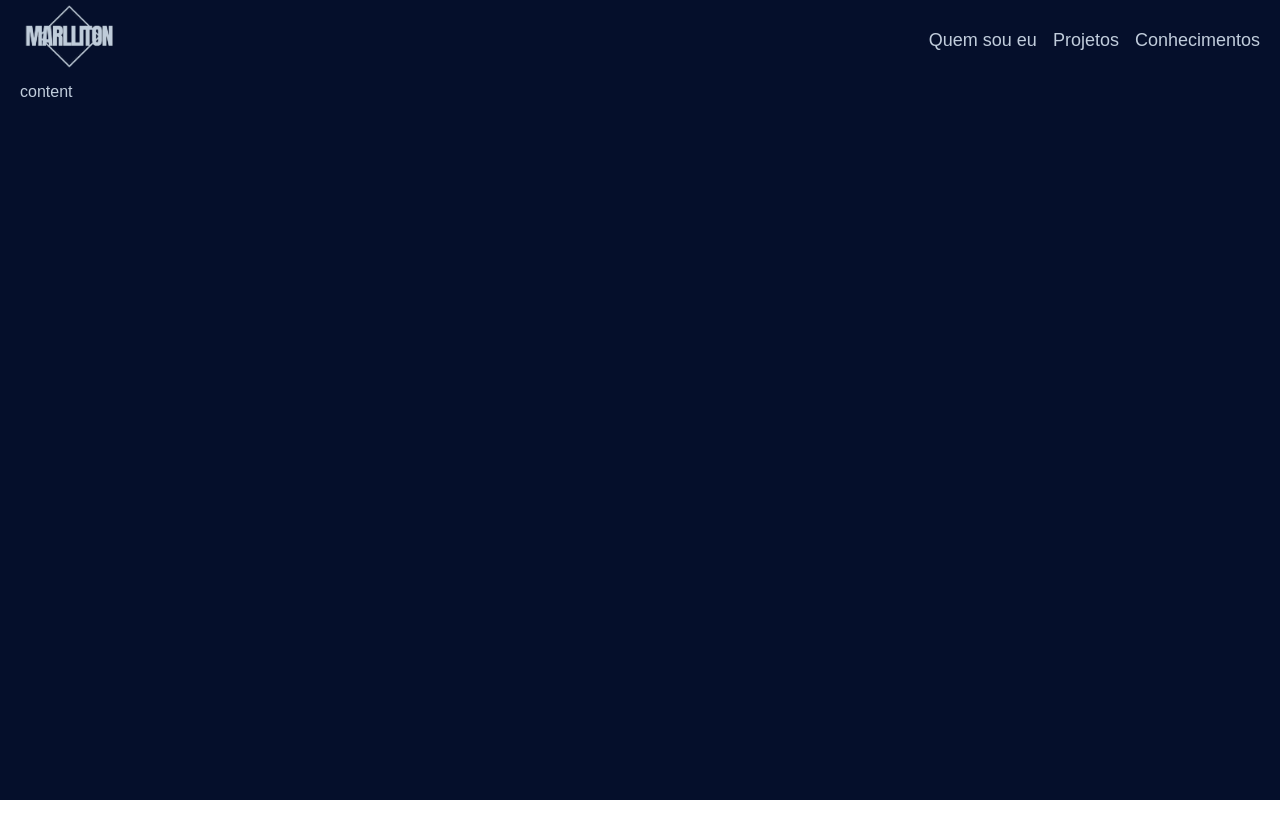
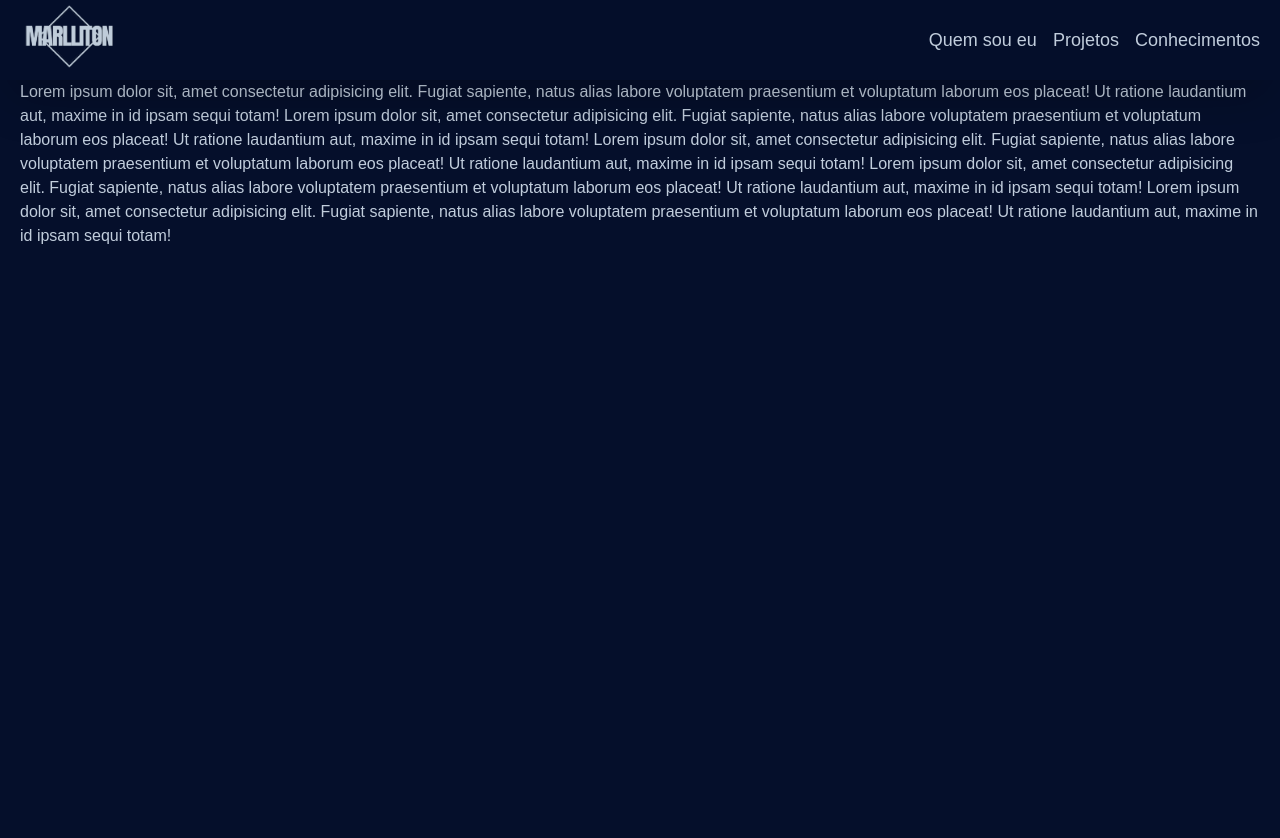
Before and after one commit to Marlliton/Portfolio, a Next.js app: page / in a window 1280 px wide. Shown: the top 838 px of the page. Before the commit the page ends 800 px from the top, so only its background shows below. Built offline with nearby package versions, Linux system fonts and the light colour scheme.

Commit message:
primeiro commit na refatoração do layout

```diff
--- a/src/components/main/Layout.tsx
+++ b/src/components/main/Layout.tsx
@@ -11,7 +11,7 @@ export function Layout(props: LayoutProps) {
   return (
     <div
       className={`
-      flex items-center flex-col w-full px-5 gap-4 h-screen bg-dark text-white pt-20 ${
+      flex items-center flex-col w-full px-5 gap-4 bg-dark text-white pt-20 scrollbar ${
         props?.className ?? ""
       }
   `}
--- a/src/components/template/Header/index.tsx
+++ b/src/components/template/Header/index.tsx
@@ -1,10 +1,12 @@
-import React, { useState } from "react";
+import React, { useEffect, useState } from "react";
+import { useElementVisible } from "../../../hooks/useElementVisible";
 import { Link } from "../../basicComponents/Link";
 import { Logo } from "../Logo";
 import { Menu } from "../Menu";
 
 export function Header() {
   const [showModal, setShowModal] = useState<true | false>(false);
+  const [showHeader, setShowHeader] = useState<true | false>(true);
   const navLinks = [
     {
       label: "Quem sou eu",
@@ -34,11 +36,25 @@ export function Header() {
     setShowModal(prev => !prev);
   };
 
+  useEffect(() => {
+    let prevScroll = window.pageYOffset;
+    window.onscroll = function () {
+      let currentScroll = window.pageYOffset;
+      if (prevScroll < currentScroll) {
+        setShowHeader(false);
+      } else {
+        setShowHeader(true);
+      }
+      prevScroll = currentScroll;
+    };
+  });
+
   return (
     <div
       className={`
       flex w-full h-20 fixed top-0 justify-center items-center px-5
-      text-white
+      text-white transition-all duration-300 shadow-2xl bg-dark/95
+      ${showHeader ? "top-0" : "top-[-80px]"}
   `}
     >
       <div className="flex justify-between w-full lg:max-w-7xl">
--- a/src/pages/index.tsx
+++ b/src/pages/index.tsx
@@ -7,7 +7,14 @@ const MainPage: NextPage = () => {
     <>
       <Header />
       <Layout>
-        content
+        <div className="h-screen">
+          Lorem ipsum dolor sit, amet consectetur adipisicing elit. Fugiat sapiente, natus alias labore voluptatem praesentium et voluptatum laborum eos placeat! Ut ratione laudantium aut, maxime in id ipsam sequi totam!
+          Lorem ipsum dolor sit, amet consectetur adipisicing elit. Fugiat sapiente, natus alias labore voluptatem praesentium et voluptatum laborum eos placeat! Ut ratione laudantium aut, maxime in id ipsam sequi totam!
+          Lorem ipsum dolor sit, amet consectetur adipisicing elit. Fugiat sapiente, natus alias labore voluptatem praesentium et voluptatum laborum eos placeat! Ut ratione laudantium aut, maxime in id ipsam sequi totam!
+          Lorem ipsum dolor sit, amet consectetur adipisicing elit. Fugiat sapiente, natus alias labore voluptatem praesentium et voluptatum laborum eos placeat! Ut ratione laudantium aut, maxime in id ipsam sequi totam!
+          Lorem ipsum dolor sit, amet consectetur adipisicing elit. Fugiat sapiente, natus alias labore voluptatem praesentium et voluptatum laborum eos placeat! Ut ratione laudantium aut, maxime in id ipsam sequi totam!
+        </div>
+        <div className="h-screen"></div>
       </Layout>
     </>
   );
--- a/styles/globals.css
+++ b/styles/globals.css
@@ -8,32 +8,30 @@
   html {
     font-family: "Poppins", sans-serif;
   }
+
+  ::-webkit-scrollbar {
+    width: 5px;
+  }
+
+  /* Track */
+  ::-webkit-scrollbar-track {
+    box-shadow: inset 0 0 5px #050F2B;
+    border-radius: 10px;
+    background: #9BAEE1;
+  }
+
+  /* Handle */
+  ::-webkit-scrollbar-thumb {
+    background: #153477;
+    border-radius: 10px;
+  }
 }
 
 @layer utilities {
-  .scrollbar::-webkit-scrollbar {
-    width: 4px;
-    padding: 10px;
-  }
-
-  .scrollbar::-webkit-scrollbar-track {
-    background: #1c1b24;
-  }
-
-  .scrollbar::-webkit-scrollbar-thumb {
-    background-color: #333333;
-    border-radius: 20px;
-  }
-
-  .my-gradient {
-    background-image: url("https://cdn.jsdelivr.net/gh/devicons/devicon@v2.15.1/devicon.min.css");
-  }
-
   .menu-before {
     top: 17px;
     width: 36px;
     transform: rotate(45deg);
-
   }
 
   .menu-after {
@@ -43,7 +41,6 @@
   }
 
   .menu {
-    /* transform: rotate(-45deg); */
     width: 0;
     height: 0;
   }
```
